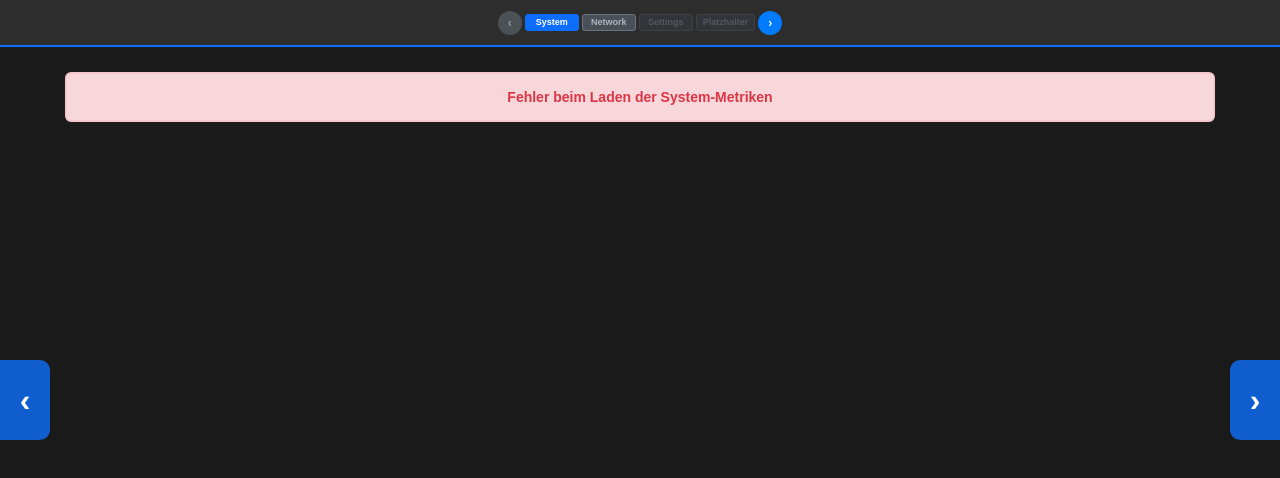
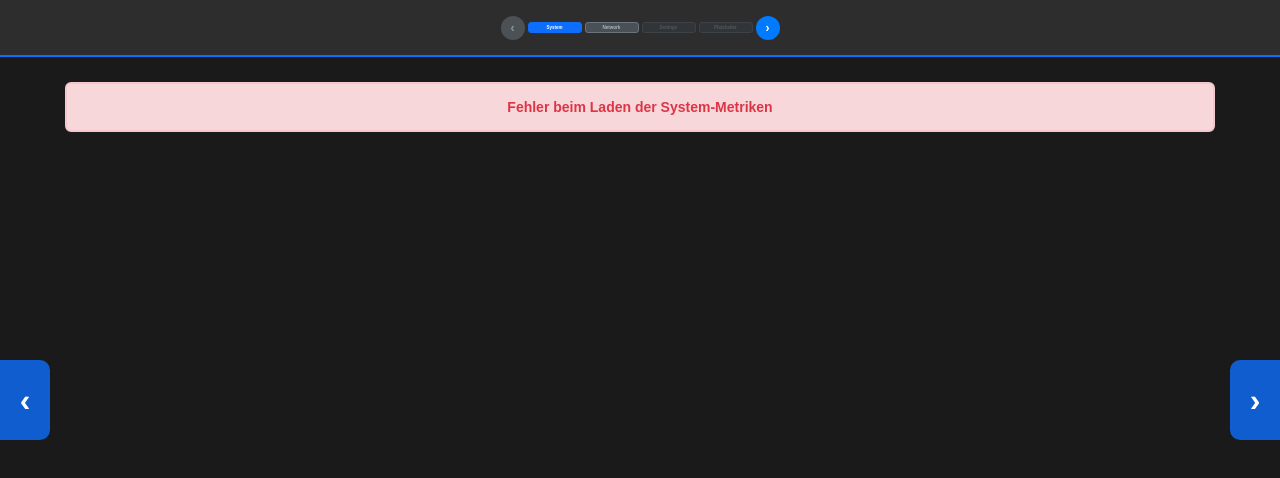
Before and after one commit to ochtii/virtual_network_microphone, a website: page display/public/index.html in a window 1280 px wide. Drawn offline with Linux system fonts and the light colour scheme; no server answers.

Commit message:
Increase header size by 10px (45px->55px) and halve nav button font size (9px->4.5px)

```diff
--- a/display/public/style.css
+++ b/display/public/style.css
@@ -92,7 +92,7 @@ body.acid-theme::after {
     top: 0;
     left: 0;
     right: 0;
-    height: 45px; /* Vergrößert um 10px für 5" Display */
+    height: 55px; /* Nochmals um 10px vergrößert für 5" Display */
     background: #333;
     display: flex;
     align-items: center;
@@ -123,7 +123,7 @@ body.acid-theme::after {
     border: 1px solid transparent;
     border-radius: 3px;
     cursor: pointer;
-    font-size: 9px; /* Noch kleinere Schrift */
+    font-size: 4.5px; /* Schriftgröße halbiert */
     font-weight: bold;
     transition: all 0.3s ease;
     min-width: 40px; /* Kleinere Mindestbreite */
@@ -291,7 +291,7 @@ body.acid-theme::after {
 /* Main Content Area */
 .main-content {
     position: fixed;
-    top: 57px; /* Angepasst an neue Header-Höhe (45px + 12px margin) */
+    top: 67px; /* Angepasst an neue Header-Höhe (55px + 12px margin) */
     left: 0;
     right: 0;
     bottom: 0;
```
